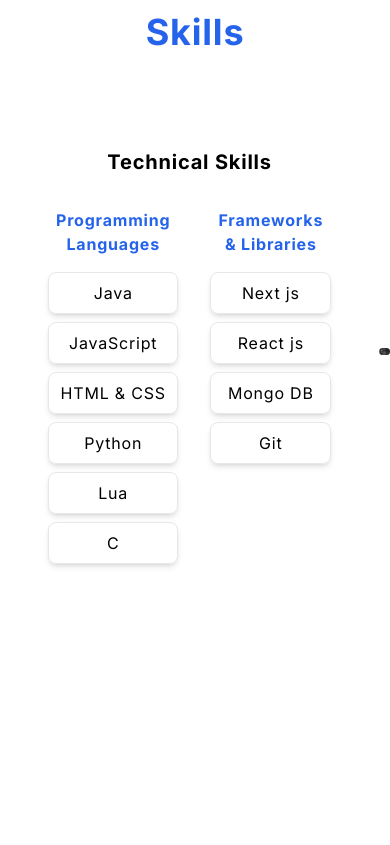
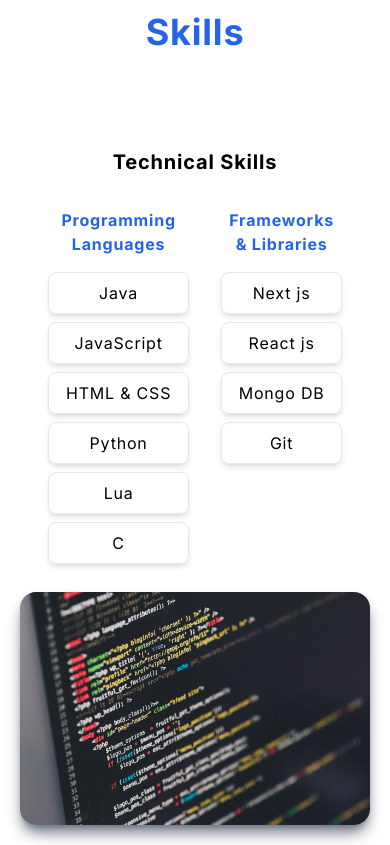
Before and after one commit to MauvG/portfolio-website, a Next.js app: page / in a window 390 px wide. Shown: the part 1560-2405 px from the top of the page. Before the commit the page ends 2132 px from the top, so only its background shows below. Built offline with nearby package versions, Linux system fonts and the light colour scheme.

Commit message:
Updated skills section

```diff
--- a/components/About.jsx
+++ b/components/About.jsx
@@ -16,7 +16,7 @@
             width={500}
             height={500}
             priority
-            className="rounded-2xl shadow-xl ml-auto mr-auto "
+            className="rounded-2xl shadow-lg shadow-gray-500 ml-auto mr-auto "
           />
         </div>
         <div className="flex-1 m-10">
@@ -49,7 +49,7 @@
             width={500}
             height={500}
             priority
-            className="rounded-2xl shadow-xl"
+            className="rounded-2xl shadow-lg shadow-gray-500"
           />
         </div>
         <div className="flex-1 m-5">
--- a/components/Skills.jsx
+++ b/components/Skills.jsx
@@ -1,4 +1,3 @@
-import { Javascript } from "@mui/icons-material";
 import Image from "next/image";
 
 const Skills = () => {
@@ -8,7 +7,8 @@
         Skills
       </h1>
 
-      <div className="flex text-center items-center">
+      {/* Dekstop */}
+      <div className="sm:flex hidden text-center items-center">
         <div className="flex-1">
           <h1 className="text-xl font-bold m-4">Technical Skills</h1>
           <div className="flex gap-4">
@@ -48,14 +48,67 @@
             </div>
           </div>
         </div>
-        <div className="flex-1">
+        <div className="flex-1 mt-20">
           <Image
             src="/Skills.jpg"
             alt="skills"
             width={500}
             height={500}
             priority
-            className="rounded-2xl shadow-xl m-auto "
+            className="rounded-2xl shadow-lg shadow-gray-500 m-auto "
+          />
+        </div>
+      </div>
+
+      {/* Mobile */}
+      <div className="sm:hidden flex flex-col text-center items-center">
+        <div className="flex-1">
+          <h1 className="text-xl font-bold m-4">Technical Skills</h1>
+          <div className="flex gap-4">
+            <div className="ml-10">
+              <h1 className="text-blue-600 font-bold m-4">
+                Programming Languages
+              </h1>
+              <ul>
+                <li className="rounded-lg p-2 m-2 shadow-md border">Java</li>
+                <li className="rounded-lg p-2 m-2 shadow-md border">
+                  JavaScript
+                </li>
+                <li className="rounded-lg p-2 m-2 shadow-md border">
+                  HTML & CSS
+                </li>
+                <li className="rounded-lg p-2 m-2 shadow-md border">Python</li>
+                <li className="rounded-lg p-2 m-2 shadow-md border">Lua</li>
+                <li className="rounded-lg p-2 m-2 shadow-md border">C</li>
+              </ul>
+            </div>
+
+            <div className="flex-1 mr-10">
+              <h1 className="text-center text-blue-600 font-bold m-4">
+                Frameworks & Libraries
+              </h1>
+
+              <ul>
+                <li className="rounded-lg p-2 m-2 shadow-md border">Next js</li>
+                <li className="rounded-lg p-2 m-2 shadow-md border">
+                  React js
+                </li>
+                <li className="rounded-lg p-2 m-2 shadow-md border">
+                  Mongo DB
+                </li>
+                <li className="rounded-lg p-2 m-2 shadow-md border">Git</li>
+              </ul>
+            </div>
+          </div>
+        </div>
+        <div className="m-5">
+          <Image
+            src="/Skills.jpg"
+            alt="skills"
+            width={500}
+            height={500}
+            priority
+            className="rounded-2xl shadow-lg shadow-gray-500"
           />
         </div>
       </div>
```
